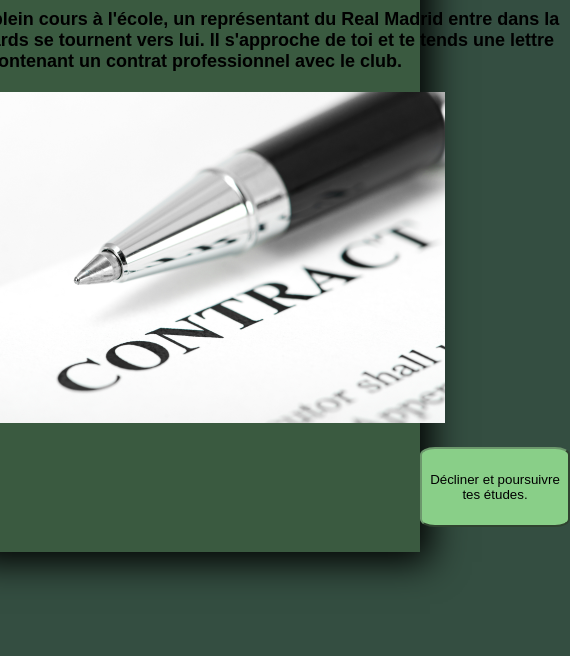
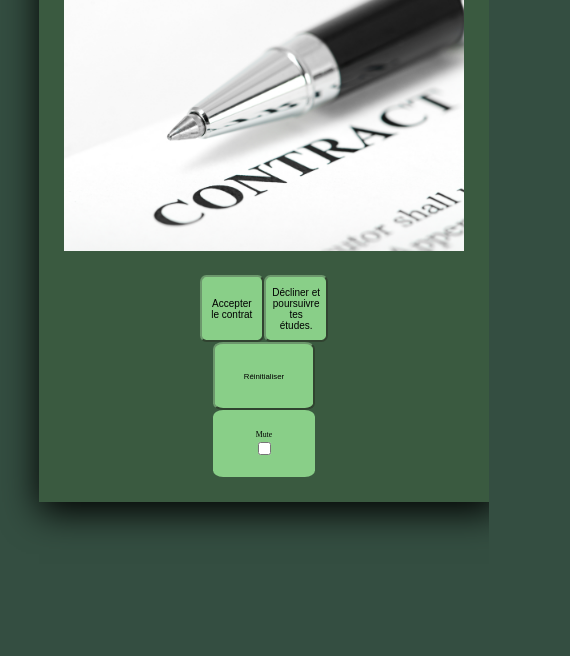
Before and after one commit to DjeAbdel0/Djeral-Abdel-Ali-Vous-etes-le-heros-Champions-Road, a plain HTML site: page index.html in a window 390 px wide. Shown: the part 227-883 px from the top of the page, 570 px wide, since content can reach past the window. Before the commit the page ends 844 px from the top, so only its background shows below. Drawn offline with Linux system fonts and the light colour scheme.

Commit message:
responsive

```diff
--- a/assets/css/style.css
+++ b/assets/css/style.css
@@ -8,7 +8,7 @@ body {
   display: flex;
   justify-content: center;
   align-items: center;
-  height: 100vh;
+  min-height: 100vh;
   margin: 0;
 }
 
@@ -23,7 +23,7 @@ body {
   background: #3a5a40;
   margin: 0 auto;
   padding: 0px 25px 25px 25px;
-  box-shadow: 5px 5px 35px 5px #000000
+  box-shadow: 5px 5px 35px 5px #000000;
 }
 
 #titre {
@@ -52,7 +52,7 @@ img {
 
 video {
   width: 500px;
-  height: auto;
+  max-height: 500px;
 }
 
 .boutons {
@@ -81,11 +81,137 @@ video {
   background-color: #588157;
   border-radius: 10%;
   border-color: #6c976c;
-  position: absolute;
-  left: 5%;
-  top: 5%;
 }
 
 #reset {
   background: #89cf88;
 }
+
+.mute {
+  height: 80px;
+  width: 150px;
+  font-size: 15px;
+  background-color: #588157;
+  border-radius: 10%;
+  border-color: #6c976c;
+  display: flex;
+  flex-direction: column;
+  align-items: center;
+  justify-content: center;
+}
+
+.mute {
+  background: #89cf88;
+}
+
+label {
+  text-align: center;
+  color: #000000;
+}
+
+@media screen and (max-width: 900px) {
+
+body {
+  background: #344e41;
+  display: block;
+  justify-content: center;
+  align-items: center;
+  min-height: 100vh;
+  margin:  10% 10% 0 10%;
+}
+
+.jeu {
+  max-width: 50vw;
+  display: flex;
+  flex-direction: column;
+  justify-content: center;
+  align-items: center;
+  background: #3a5a40;
+  box-shadow: 5px 5px 35px 5px #000000;
+}
+
+#titre {
+  font-weight: bolder;
+  font-size: 12px;
+  margin-bottom: 25px;
+  margin-top: 25px;
+  width: 100vw;
+  text-align: center;
+  font-family: "spiky";
+}
+
+.text {
+  font-size: 16px;
+  font-weight: bolder;
+  margin: 0px 5% 5% 5%;
+  width: 100%;
+  text-align: center;
+  font-family: Arial, Helvetica, sans-serif;
+}
+
+img {
+  width: 100%;
+  height: auto;
+}
+
+video {
+  width: 100%;
+  height: 50vh;
+}
+
+.boutons {
+  display: flex;
+  justify-content: space-between;
+  margin-top: 5%;
+  width: 33vw;
+}
+
+#btn {
+  height:8vh;
+  width: 33vh;
+  background-color: #588157;
+  border-radius: 10%;
+  font-size: 10px;
+  border-color: #6c976c;
+}
+
+#btn {
+  background: #89cf88;
+}
+
+#reset {
+  height:8vh;
+  width: 12vh;
+  font-size: 2vw;
+  background-color: #588157;
+  border-radius: 10%;
+  border-color: #6c976c;
+}
+
+#reset {
+  background: #89cf88;
+}
+
+.mute {
+  height:8vh;
+  width: 12vh;
+  font-size: 2vw;
+  background-color: #588157;
+  border-radius: 10%;
+  border-color: #6c976c;
+  display: flex;
+  flex-direction: column;
+  align-items: center;
+  justify-content: center;
+}
+
+.mute {
+  background: #89cf88;
+}
+
+label {
+  text-align: center;
+  color: #000000;
+}
+
+}
--- a/assets/js/script.js
+++ b/assets/js/script.js
@@ -143,6 +143,7 @@ let imageChap = document.getElementById("logo");
 let jeu = document.querySelector(".jeu");
 const ziif = new  Audio("./assets/son/son_btn.wav");
 let recommencer = document.getElementById("reset");
+let mute = document.getElementById("muteCheckbox");
 
 function goToChapter(chapitre) {
 
@@ -154,7 +155,6 @@ function goToChapter(chapitre) {
     console.log("Clé de chapitre invalide : " + chapitre);
   } else {
     ziif.play();
-    ziif.volume = 0.25;
     titreChap.textContent = obj.titre;
     textChap.textContent = obj.description;
 
@@ -218,7 +218,7 @@ function goToChapter(chapitre) {
 }
 
 
-if(localStorage.getItem("chapStored") == null) {
+if(localStorage.getItem("chapStored") === null) {
   goToChapter("contrat");
 }else {
   goToChapter(localStorage.getItem("chapStored"));
@@ -228,5 +228,16 @@ if(localStorage.getItem("chapStored") == null) {
 recommencer.addEventListener("click", function() {
   localStorage.setItem("chapStored", "");
   localStorage.setItem("twist", "");
+  localStorage.setItem("mute", "")
   goToChapter("contrat");
 })
+
+mute.addEventListener("click", function() {
+  if(mute.checked){
+    ziif.volume= 0;
+    localStorage.setItem("mute", "Muted")
+  }else {
+    ziif.volume= 0.25;
+    localStorage.setItem("mute", "Unmuted")
+  }
+})
--- a/index.html
+++ b/index.html
@@ -27,6 +27,10 @@
       </div>
 
       <button id="reset">Réinitialiser </button>
+
+      <div class="mute">
+        <label for="muteCheckbox">Mute</label>
+        <input type="checkbox" id="muteCheckbox">
     </div>
 
     <script src="./assets/js/script.js"></script>
```
